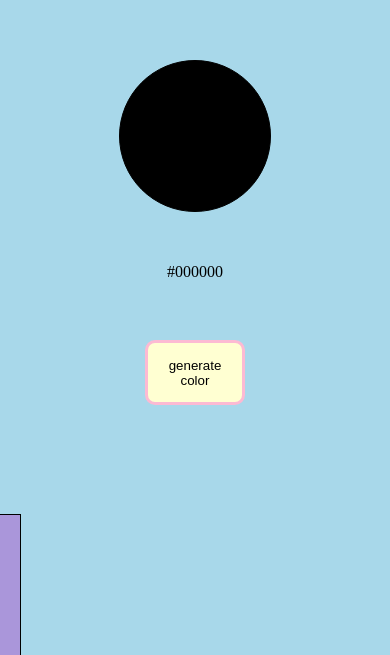
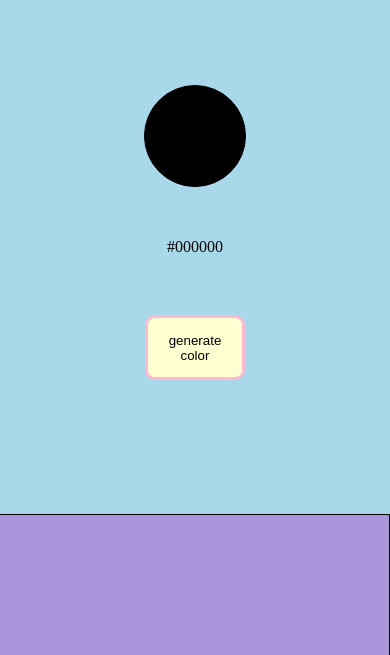
Before and after one commit to kannibal001/Color_generator, a plain HTML site: page index.html in a window 390 px wide. Shown: the part 189-844 px from the top of the page. Drawn offline with Linux system fonts and the light colour scheme.

Commit message:
изменение адаптивности

```diff
--- a/style.css
+++ b/style.css
@@ -29,6 +29,7 @@ html {
 }
 
 .hotbar {
+  min-width: 160px;
   box-sizing: border-box;
   grid-area: hotbar;
   background-color: #aa96da;
@@ -43,8 +44,8 @@ html {
 
 .box-color {
   background-color: black;
-  height: 150px;
-  width: 150px;
+  min-height: 150px;
+  min-width: 150px;
   border-radius: 50%;
   border: 1px solid black;
 }
@@ -94,7 +95,7 @@ p {
   font-family: "Courier New", Courier, monospace;
 }
 
-@media (max-width: 400px) {
+@media (max-width: 700px) {
   .container {
     grid-template-areas:
       ". . ."
@@ -104,7 +105,7 @@ p {
   }
   .hotbar {
     flex-wrap: nowrap;
-    max-width: fit-content;
+    max-width: 100%;
     overflow-x: scroll;
     border-top: 1px solid black;
     justify-content: flex-start;
@@ -115,4 +116,8 @@ p {
     min-width: 100px;
     min-height: 35px;
   }
+  .box-color {
+    min-width: 100px;
+    min-height: 100px;
+  }
 }
```
